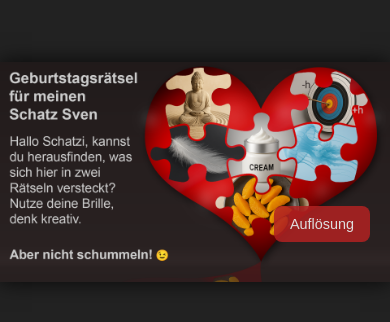
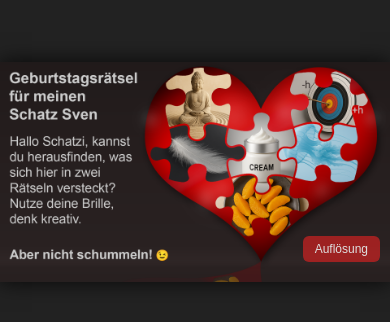
Before and after one commit to ellytaea/sven-geburtstag, a plain HTML site: page index.html in a window 390 px wide. Shown: the part 250-572 px from the top of the page. Drawn offline with Linux system fonts and the light colour scheme.

Commit message:
Update index.html

```diff
--- a/index.html
+++ b/index.html
@@ -32,9 +32,9 @@
     button {
       position: absolute;
       right: 50px;
-      bottom: 50px;
+      bottom: 60px;
       padding: 10px 18px;
-      font-size: 0.95rem;
+      font-size: 1rem;
       background-color: #b22222;
       color: white;
       border: none;
@@ -63,9 +63,19 @@
     @media (max-width: 768px) {
       button {
         right: 20px;
-        bottom: 40px;
-        font-size: 0.9rem;
-        padding: 10px 16px;
+        bottom: 30px;
+        font-size: 0.85rem;
+        padding: 8px 14px;
+        border-radius: 6px;
+      }
+    }
+
+    @media (max-width: 480px) {
+      button {
+        right: 10px;
+        bottom: 20px;
+        font-size: 0.75rem;
+        padding: 6px 12px;
       }
     }
   </style>
```
